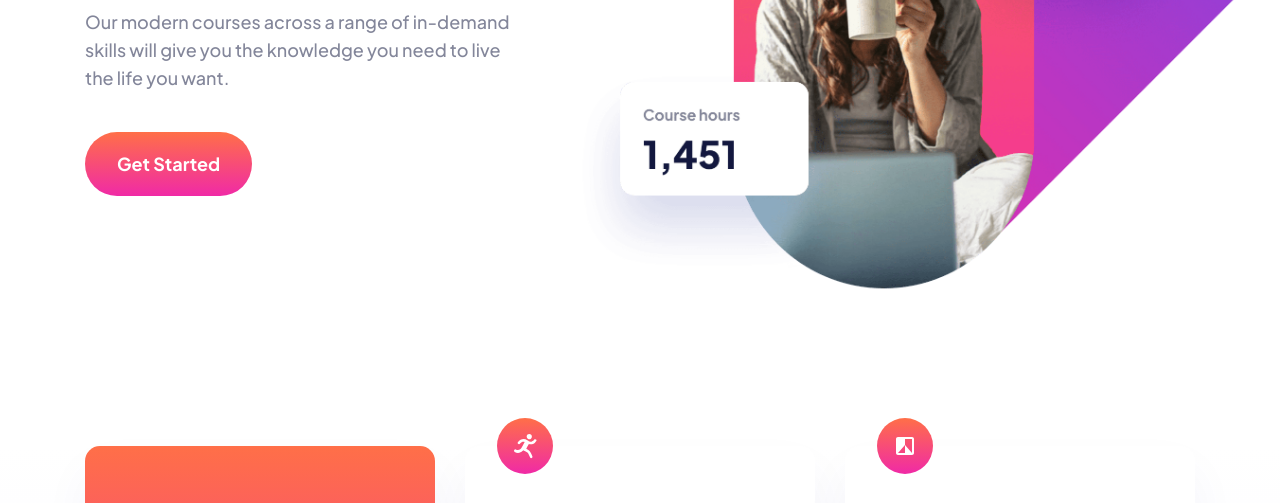
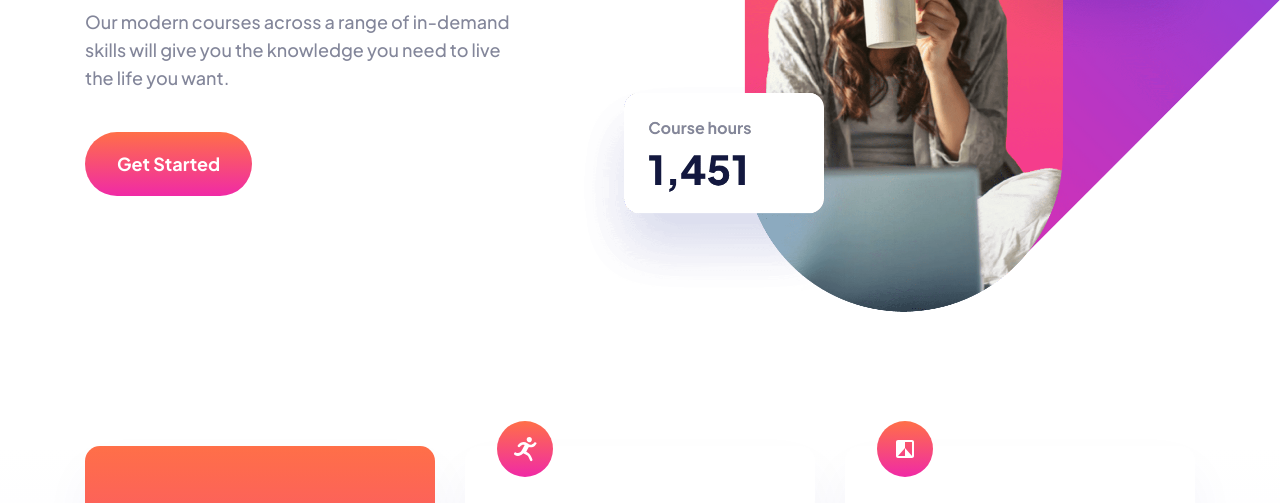
Before and after one commit to flxemt/skilled-elearning-landing-page, a website built with Vite: page index.html in a window 1280 px wide. Shown: the part 416-919 px from the top of the page. Built offline with nearby package versions, Linux system fonts and the light colour scheme.

Commit message:
make it pixel-perfect

```diff
--- a/main.js
+++ b/main.js
@@ -12,7 +12,7 @@ function renderCards() {
   data.forEach(item => {
     html += `
       <div class="flex flex-col items-start bg-white px-7 pb-8 rounded-card md:pl-8 md:pr-[1.375rem] xl:px-8 xl:pb-10 xl:shadow-card xl:rounded-card-xl">
-        <img src="${item.icon}" class="mt-[-28px]" alt="${item.name} icon">
+        <img src="${item.icon}" class="mt-[-25px]" alt="${item.name} icon">
         <h3 class="mt-6 text-dark-blue font-extrabold text-[1.25rem] leading-[1.25] xl:mt-8 xl:text-heading-s">${item.name}</h3>
         <p class="mt-4 font-medium leading-body-s xl:mt-6 xl:text-body-m xl:leading-body-m mb-6">${item.text}</p>
         <a href="${item.link}" class="font-bold inline-block text-body-m mt-auto text-dark-pink leading-body-m hover:text-pink-hover transition-colors">Get Started</a>
--- a/style.css
+++ b/style.css
@@ -14,8 +14,8 @@
 @media (min-width: 1190px) {
   .hero {
     background-image: url('/image-hero-desktop@2x.png');
-    background-size: 991px;
-    background-position: right -280px top -124px;
+    background-size: 1050px;
+    background-position: right -340px top -150px;
   }
 }
 
```
